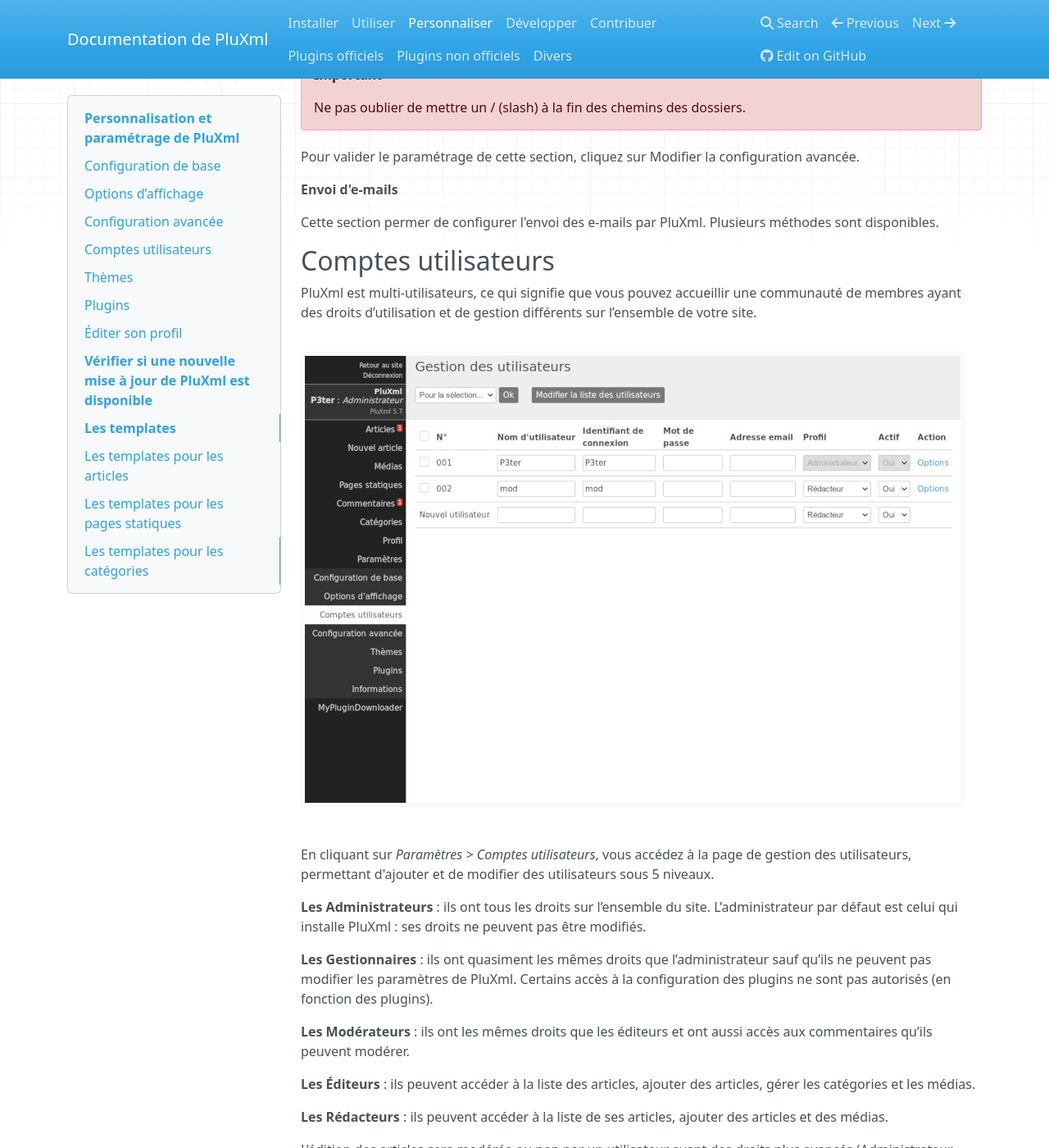
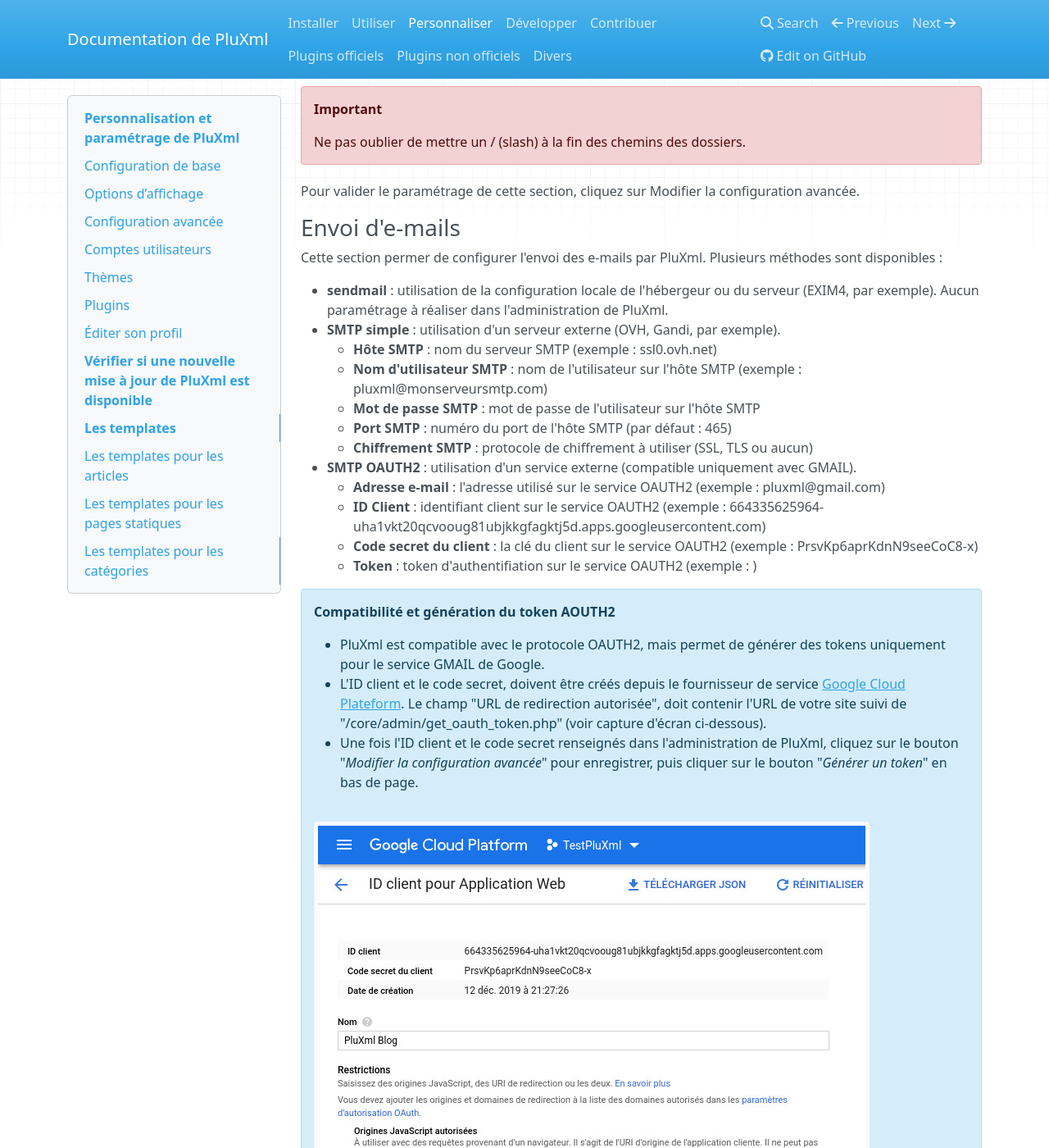
Before and after one commit to pluxml/PluXml-Wiki, an MkDocs documentation site: the page built from docs/personnaliser/personnalisation.md, in a window 1280 px wide and 1400 px high, scrolled down 6877 px. Shown: the whole window at 82% size. Built offline with MkDocs 1.6.1, drawn with Linux system fonts in a browser that asks for light colours; nearby versions of some CDN libraries; some of the changed text lies outside the part shown.

Commit message:
[pluxml 5.8] add e-mail configuration

```diff
--- a/docs/personnaliser/personnalisation.md
+++ b/docs/personnaliser/personnalisation.md
@@ -131,6 +131,8 @@
 
 ![Configuration avancée](img/options-avancees.jpg)
 
+### Fonctionnement du site
+
 __Activer la réécriture d’URL__
 
 La réécriture d’URL (ou URL rewrite en anglais) est un procédé qui donne de plus jolies adresses et qui est excellent pour les moteurs de recherche.
@@ -194,10 +196,29 @@
 
 Pour valider le paramétrage de cette section, cliquez sur Modifier la configuration avancée.
 
-__Envoi d'e-mails__
+### Envoi d'e-mails
 
-Cette section permer de configurer l'envoi des e-mails par PluXml. Plusieurs méthodes sont disponibles.
+Cette section permer de configurer l'envoi des e-mails par PluXml. Plusieurs méthodes sont disponibles :
 
+* __sendmail__ : utilisation de la configuration locale de l'hébergeur ou du serveur (EXIM4, par exemple). Aucun paramétrage à réaliser dans l'administration de PluXml.
+* __SMTP simple__ : utilisation d'un serveur externe (OVH, Gandi, par exemple).
+    * __Hôte SMTP__ : nom du serveur SMTP (exemple : ssl0.ovh.net)
+    * __Nom d'utilisateur SMTP__ : nom de l'utilisateur sur l'hôte SMTP (exemple : pluxml@monserveursmtp.com)
+    * __Mot de passe SMTP__ : mot de passe de l'utilisateur sur l'hôte SMTP
+    * __Port SMTP__ : numéro du port de l'hôte SMTP (par défaut : 465)
+    * __Chiffrement SMTP__ : protocole de chiffrement à utiliser (SSL, TLS ou aucun)
+* __SMTP OAUTH2__ : utilisation d'un service externe (compatible uniquement avec GMAIL).
+    * __Adresse e-mail__ : l'adresse utilisé sur le service OAUTH2 (exemple : pluxml@gmail.com)
+    * __ID Client__ : identifiant client sur le service OAUTH2 (exemple : 664335625964-uha1vkt20qcvooug81ubjkkgfagktj5d.apps.googleusercontent.com)
+    * __Code secret du client__ : la clé du client sur le service OAUTH2 (exemple : PrsvKp6aprKdnN9seeCoC8-x)
+    * __Token__ : token d'authentifiation sur le service OAUTH2 (exemple : )
+
+!!! note "Compatibilité et génération du token AOUTH2"
+    * PluXml est compatible avec le protocole OAUTH2, mais permet de générer des tokens uniquement pour le service GMAIL de Google.
+    * L'ID client et le code secret, doivent être créés depuis le fournisseur de service [Google Cloud Plateform](cloud.google.com). Le champ "URL de redirection autorisée", doit contenir l'URL de votre site suivi de "/core/admin/get_oauth_token.php" (voir capture d'écran ci-dessous).
+    * Une fois l'ID client et le code secret renseignés dans l'administration de PluXml, cliquez sur le bouton "*Modifier la configuration avancée*" pour enregistrer, puis cliquer sur le bouton "*Générer un token*" en bas de page.
+
+    ![Configuration avancée](img/options-avancees-oauth2.jpg)
 
 ## Comptes utilisateurs
 PluXml est multi-utilisateurs, ce qui signifie que vous pouvez accueillir une communauté de membres ayant des droits d’utilisation et de gestion différents sur l’ensemble de votre site.
```
Also changed, not shown: docs/personnaliser/img/options-avancees-oauth2.jpg (added).
